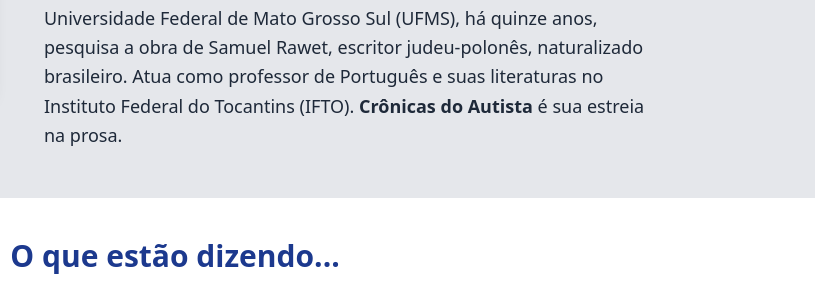
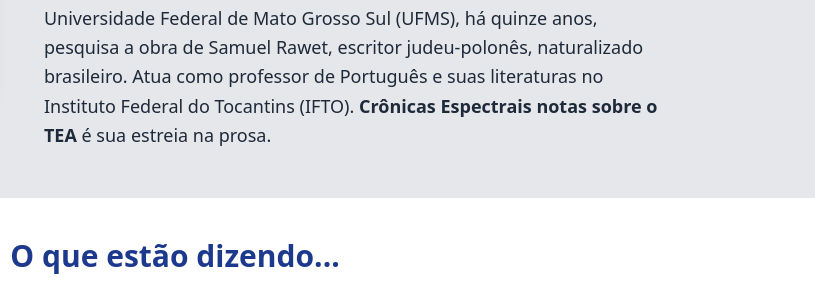
Before and after one commit to igor-cavalcante/Cronicas_Spectrais, a website: page index.html in a window 1280 px wide. Shown: the part 1560-1855 px from the top of the page, 465-1280 px from the left. Drawn offline with Linux system fonts and the light colour scheme.

Commit message:
modificando span nasection de sobre o autor

```diff
--- a/index.html
+++ b/index.html
@@ -173,7 +173,7 @@
                     pela Universidade Federal de Mato Grosso Sul (UFMS), há quinze anos, pesquisa a obra de Samuel
                     Rawet,
                     escritor judeu-polonês, naturalizado brasileiro. Atua como professor de Português e suas literaturas
-                    no Instituto Federal do Tocantins (IFTO). <strong>Crônicas do Autista</strong> é sua estreia na
+                    no Instituto Federal do Tocantins (IFTO). <strong>Crônicas Espectrais notas sobre o TEA</strong> é sua estreia na
                     prosa.
                 </p>
             </div>
```
